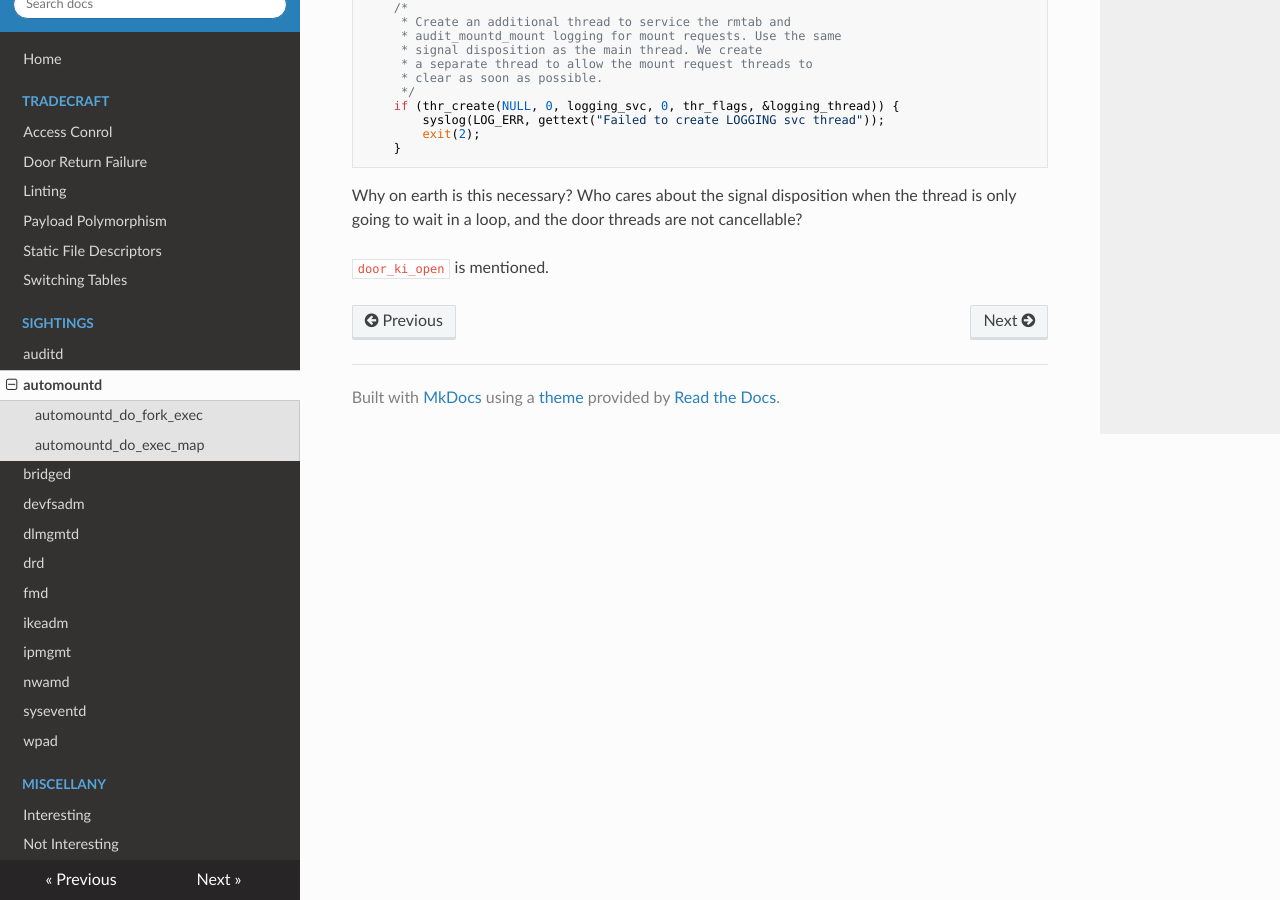
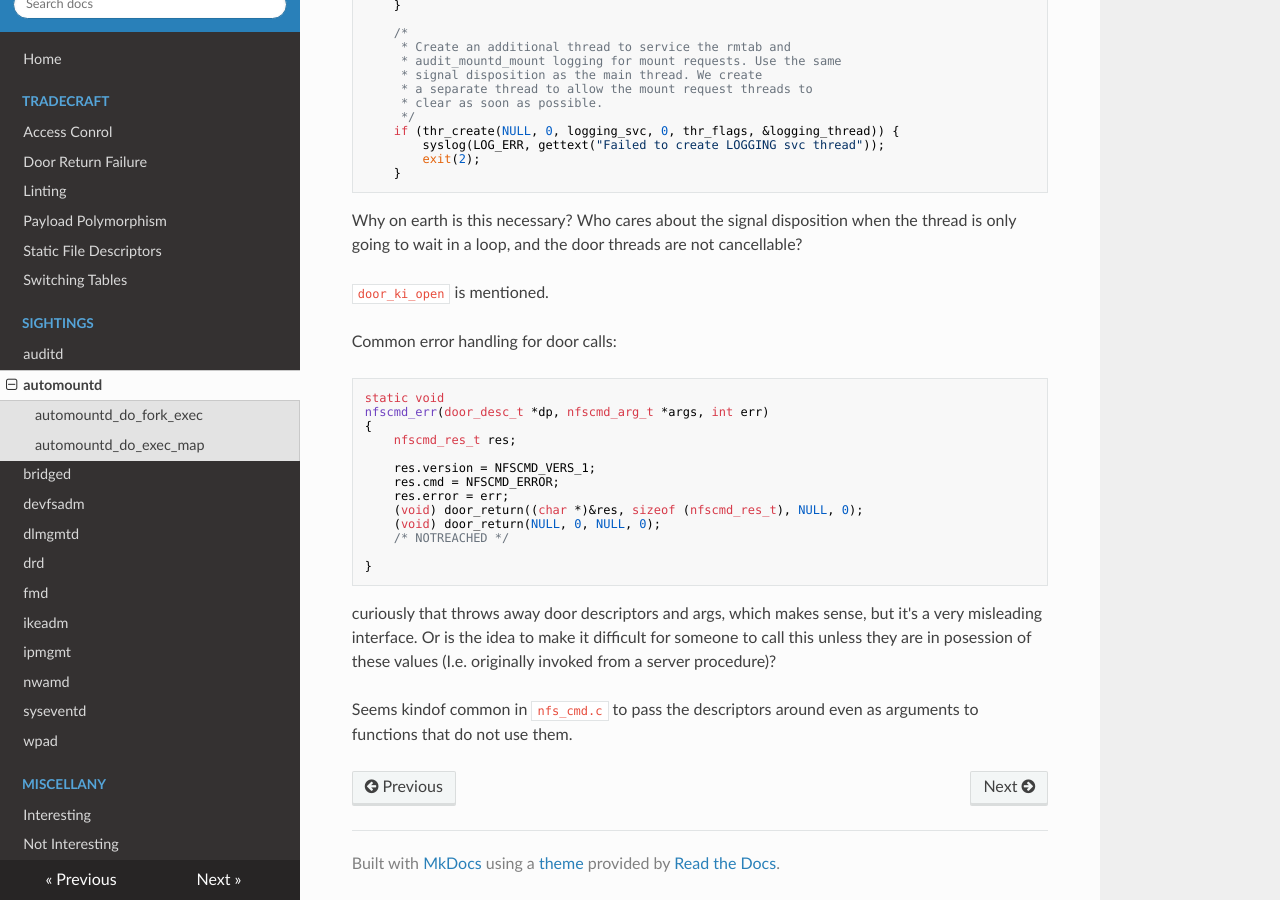
Before and after one commit to robertdfrench/doors-in-the-wild, an MkDocs documentation site: the page built from docs/automountd.md, in a window 1280 px wide and 900 px high, scrolled down 3929 px. Built offline with MkDocs 1.6.1, drawn with Linux system fonts in a browser that asks for light colours; nearby versions of some CDN libraries; some of the changed text lies outside the part shown.

Commit message:
Useless descriptors being passed around

````diff
--- a/docs/automountd.md
+++ b/docs/automountd.md
@@ -7,6 +7,7 @@
 * [`usr/src/cmd/fs.d/nfs/lib/nfs_resolve.c`](https://github.com/illumos/illumos-gate/blob/master/usr/src/cmd/fs.d/nfs/lib/nfs_resolve.c)
 * [`usr/src/cmd/fs.d/nfs/mountd/mountd.c`](https://github.com/illumos/illumos-gate/blob/master/usr/src/cmd/fs.d/nfs/mountd/mountd.c)
 * [`usr/src/cmd/fs.d/nfs/mountd/mountd.h`](https://github.com/illumos/illumos-gate/blob/master/usr/src/cmd/fs.d/nfs/mountd/mountd.h)
+* [`usr/src/cmd/fs.d/nfs/mountd/nfs_cmd.c`](https://github.com/illumos/illumos-gate/blob/master/usr/src/cmd/fs.d/nfs/mountd/nfs_cmd.c)
 
 `autofs_doorfunc` is the server procedure.
 
@@ -221,3 +222,29 @@ thread is only going to wait in a loop, and the door threads are not
 cancellable?
 
 `door_ki_open` is mentioned.
+
+Common error handling for door calls:
+
+```c
+static void
+nfscmd_err(door_desc_t *dp, nfscmd_arg_t *args, int err)
+{
+	nfscmd_res_t res;
+
+	res.version = NFSCMD_VERS_1;
+	res.cmd = NFSCMD_ERROR;
+	res.error = err;
+	(void) door_return((char *)&res, sizeof (nfscmd_res_t), NULL, 0);
+	(void) door_return(NULL, 0, NULL, 0);
+	/* NOTREACHED */
+
+}
+```
+
+curiously that throws away door descriptors and args, which makes sense, but
+it's a very misleading interface. Or is the idea to make it difficult for
+someone to call this unless they are in posession of these values (I.e.
+originally invoked from a server procedure)?
+
+Seems kindof common in `nfs_cmd.c` to pass the descriptors around even as
+arguments to functions that do not use them.
````
Also changed, not shown: README.md (+1 -1 lines).
